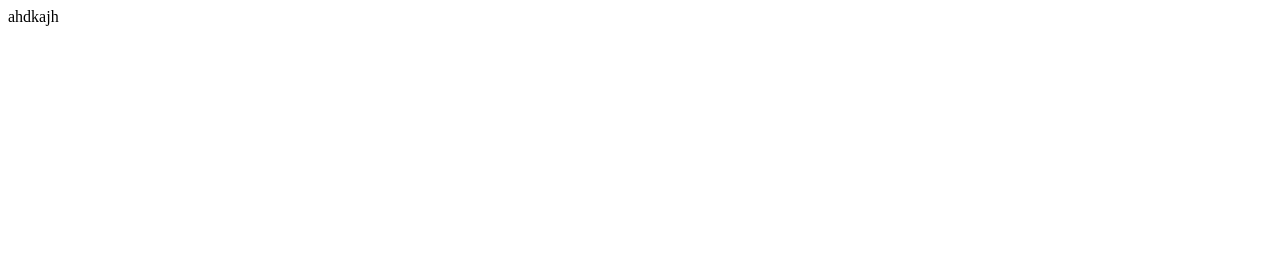
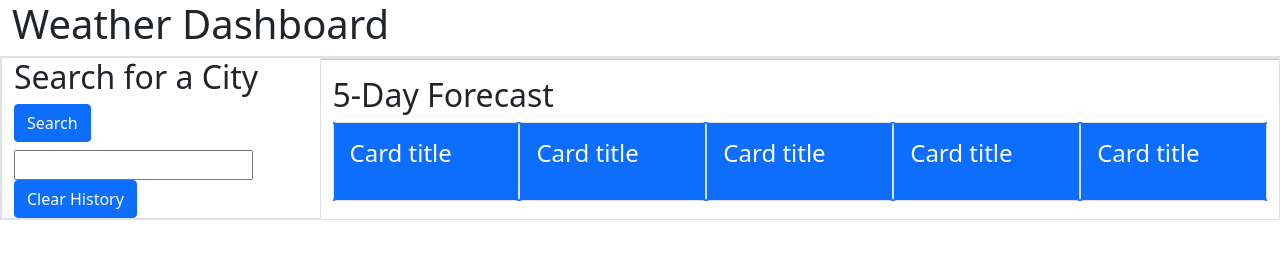
Before and after one commit to Jimmy-Vela06/Module6-ServerSide-APIs-WeatherDashboard, a plain HTML site: page index.html in a window 1280 px wide. Drawn offline with nearby package versions, Linux system fonts and the light colour scheme.

Commit message:
starterCode

```diff
--- a/assets/styles.css
+++ b/assets/styles.css
@@ -0,0 +1,43 @@
+.title {
+    display: flex;
+    justify-content: center;
+    color: white;
+    background-color: black;
+}
+
+.container-fluid {
+    margin-bottom: 5px;
+}
+
+.citySearcher {
+    background-color: rgb(219, 219, 219);
+}
+.currentDay {
+ display: flex;
+}
+
+.default{
+    width: 100vw;
+    height:30vh
+}
+
+.center {
+    line-height: 100px;
+    text-align: center;
+}
+
+span {
+    margin-left: 5px;
+    height: fit-content;
+    width: auto;
+}
+
+.searchHistory {
+    padding-left: 0;
+    list-style: none;
+}
+
+.card-body {
+    width: 100%;
+    text-transform:capitalize;
+}
--- a/index.html
+++ b/index.html
@@ -1 +1,108 @@
-ahdkajh
+<!DOCTYPE html>
+<html lang="en">
+
+<head>
+  <meta charset="UTF-8">
+  <meta http-equiv="X-UA-Compatible" content="IE=edge">
+
+  <link rel="stylesheet" href="https://cdn.jsdelivr.net/npm/bootstrap@5.1.0/dist/css/bootstrap.min.css"
+    integrity="sha384-KyZXEAg3QhqLMpG8r+8fhAXLRk2vvoC2f3B09zVXn8CA5QIVfZOJ3BCsw2P0p/We" crossorigin="anonymous">
+  <link rel='styles' href='assets/styles.css'>
+
+  <title>Module6-WeatherDashboard</title>
+</head>
+
+<body>
+    <div class="container-fluid">
+      <div class="row">
+        <h1 class="title">Weather Dashboard</h1>
+      </div>
+    </div>
+
+    <div class="container-fluid border">
+      <div class="row">
+        <div class="col-sm-3 citySearcher border">
+          <h2>Search for a City</h2>
+          <form id="user-form" class="search-body">
+            <label class="form-label" for="city"><button type="submit" id='submit'
+                class="btn btn-primary">Search</button></label>
+
+            <input type="text" id="city" class="city">
+
+          </form>
+          <div class="searchHistory" id="history">
+          </div>
+          <button type="button" class="btn btn-primary" id="clear">Clear History</button>
+        </div>
+        <div class="col-sm-9">
+          <div class="row">
+            <div class="col-12 col-sm-12 default border" id="currentDay">
+
+              <div class="col-12 col-sm-12 currentDay empty" id='cityName'>
+
+              </div>
+              <div class="col-12 col-sm-12 currentDay empty" id="temp">
+
+              </div>
+              <div class="col-12 col-sm-12 currentDay empty" id="wind">
+
+              </div>
+              <div class="col-12 col-sm-12 currentDay empty" id="uv">
+
+              </div>
+
+            </div>
+            <hr>
+            <div class="col-12 col-sm-12">
+              <h2>5-Day Forecast</h2>
+              <div class="forecast d-flex bg-primary empty" id="forecast">
+                <div class="card " style="width: 18rem;">
+                  <div class="card-body bg-primary">
+                    <h4 class="card-title text-white">Card title</h4>
+                    <p class="card-text text-white"></p>
+                    <p class="card-text text-white"></p>
+                  </div>
+                </div>
+
+                <div class="card " style="width: 18rem;">
+                  <div class="card-body bg-primary">
+                    <h4 class="card-title text-white">Card title</h4>
+                    <p class="card-text text-white"></p>
+                    <p class="card-text text-white"></p>
+                  </div>
+                </div>
+
+                <div class="card " style="width: 18rem;">
+                  <div class="card-body bg-primary">
+                    <h4 class="card-title text-white">Card title</h4>
+                    <p class="card-text text-white"></p>
+                    <p class="card-text text-white"></p>
+                  </div>
+                </div>
+
+                <div class="card " style="width: 18rem;">
+                  <div class="card-body bg-primary">
+                    <h4 class="card-title text-white">Card title</h4>
+                    <p class="card-text text-white"></p>
+                    <p class="card-text text-white"></p>
+                  </div>
+                </div>
+
+                <div class="card " style="width: 18rem;">
+                  <div class="card-body bg-primary">
+                    <h4 class="card-title text-white">Card title</h4>
+                    <p class="card-text text-white"></p>
+                    <p class="card-text text-white"></p>
+                  </div>
+                </div>
+              </div>
+            </div>
+          </div>
+        </div>
+      </div>
+    </div>
+
+</script>
+</body>
+
+</html>
```
